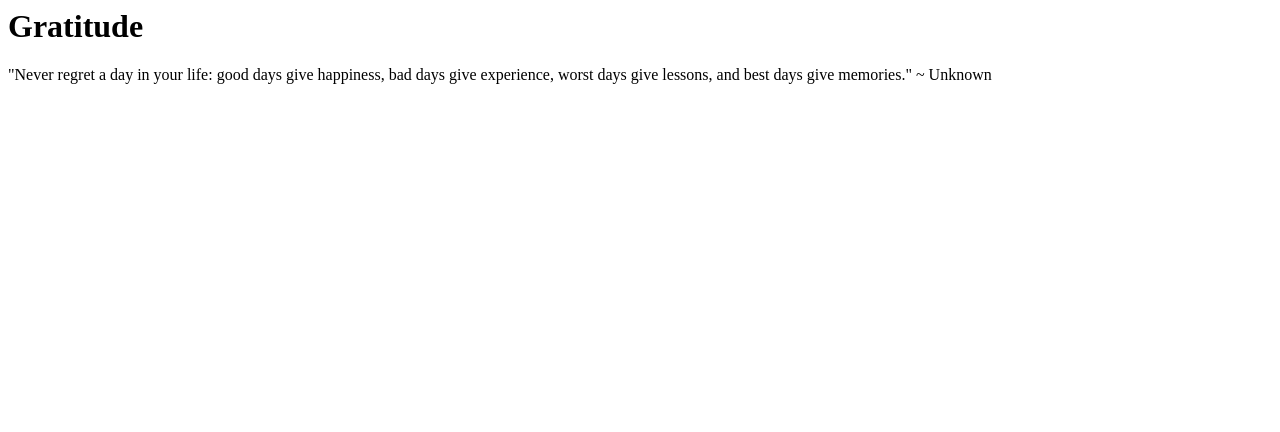
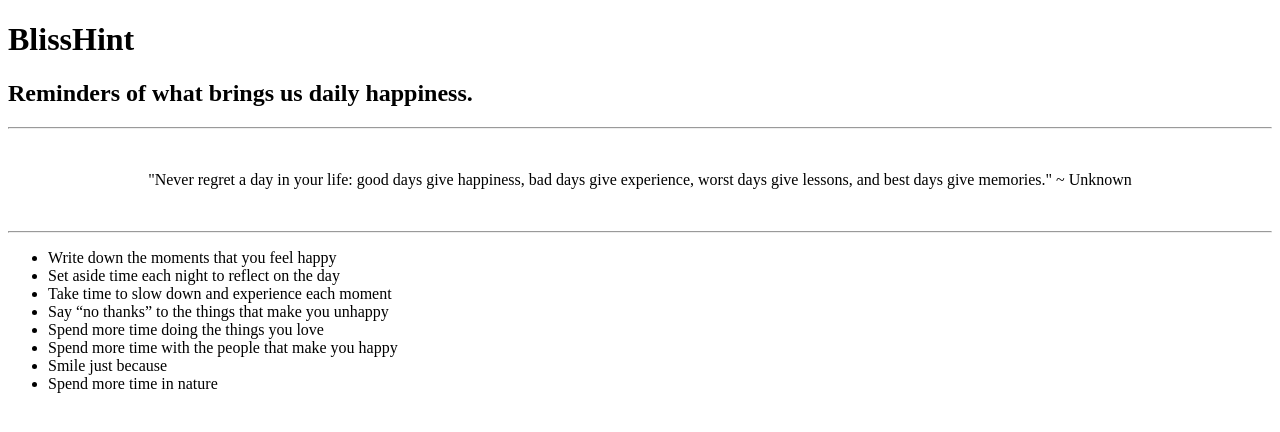
Before and after one commit to ABHerrera/ABHerrera.github.io, a plain HTML site: page index.html in a window 1280 px wide. Drawn offline with Linux system fonts and the light colour scheme.

Commit message:
Changed topic, added copy, and list

```diff
--- a/index.html
+++ b/index.html
@@ -1,7 +1,33 @@
-<h1>Gratitude</h1>
-
+<!DOCTYPE html>
+<html>
+<head>
+	<title>Daily Happiness</title>
+	<h1>BlissHint</h1>
+	<h2>Reminders of what brings us daily happiness.</h2>
+</head>
+<body>
+<hr>
+<br>
+<center>
 <p>"Never regret a day in your life:
    good days give happiness,
    bad days give experience,
    worst days give lessons,
    and best days give memories." ~ Unknown</p>
+</center>
+<br>
+<hr>
+<ul>
+	<li>Write down the moments that you feel happy</li>
+	<li>Set aside time each night to reflect on the day</l>
+	<li>Take time to slow down and experience each moment</li>
+	<li>Say “no thanks” to the things that make you unhappy</li>
+	<li>Spend more time doing the things you love</li>
+	<li>Spend more time with the people that make you happy</li>
+	<li>Smile just because </li>
+	<li>Spend more time in nature</li>
+</ul>
+
+
+</body>
+</html>
```
